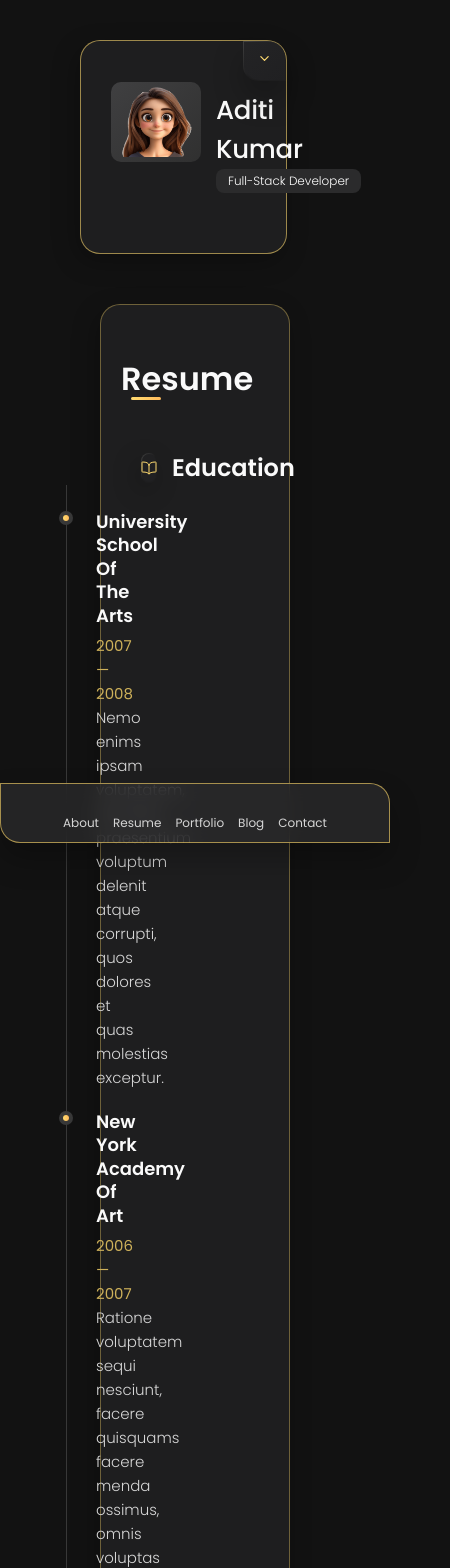
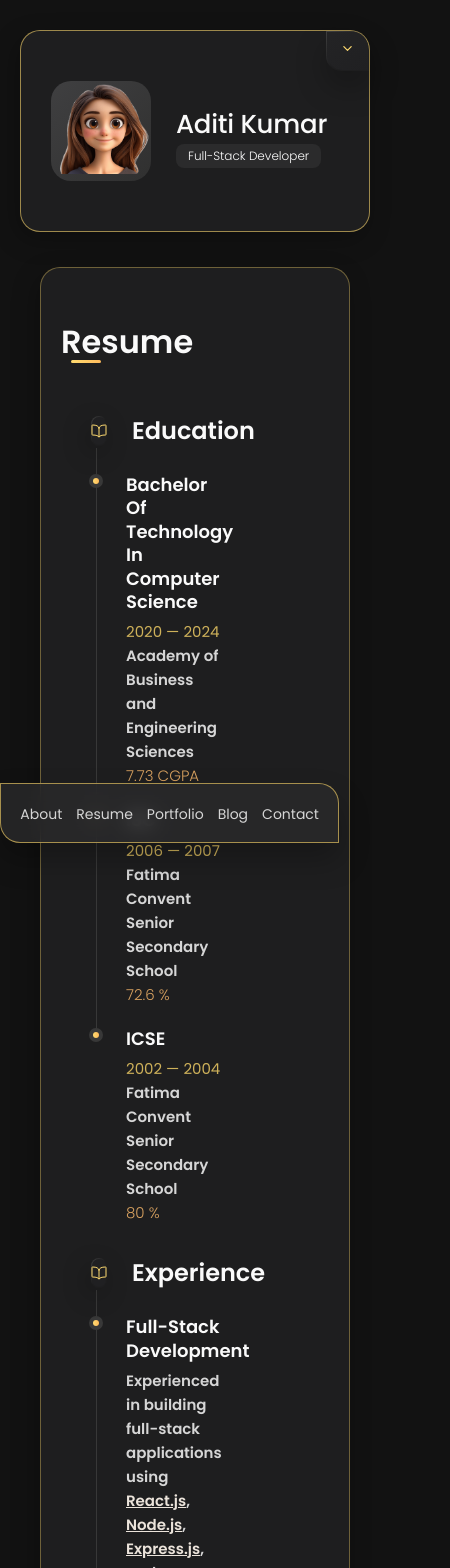
Before and after one commit to Aditi020/Portfol, a React (Vite) app: page /resume in a window 390 px wide. Shown: the top 1568 px of the page, 450 px wide, since content can reach past the window. Built offline with nearby package versions, Linux system fonts and the light colour scheme.

Commit message:
Different devices had responsive issue . its solved

```diff
--- a/src/Components/Resume.jsx
+++ b/src/Components/Resume.jsx
@@ -3,29 +3,64 @@ import '../Style/Resume.css';
 import { IoBookOutline } from 'react-icons/io5';
 
 const educationData = [
-    { title: 'University school of the arts', date: '2007 — 2008', description: 'Nemo enims ipsam voluptatem, blanditiis praesentium voluptum delenit atque corrupti, quos dolores et quas molestias exceptur.' },
-    { title: 'New york academy of art', date: '2006 — 2007', description: 'Ratione voluptatem sequi nesciunt, facere quisquams facere menda ossimus, omnis voluptas assumenda est omnis..' },
-    { title: 'High school of art and design', date: '2002 — 2004', description: 'Duis aute irure dolor in reprehenderit in voluptate, quila voluptas mag odit aut fugit, sed consequuntur magni dolores eos.' }
+    { title: 'Bachelor of Technology in Computer Science ', date: '2020 — 2024', description: 'Academy of Business and Engineering Sciences ', percent:"7.73 CGPA" },
+    { title: 'ISC', date: '2006 — 2007', description: 'Fatima Convent Senior Secondary School', percent: "72.6 %" },
+    { title: 'ICSE', date: '2002 — 2004', description: 'Fatima Convent Senior Secondary School', percent: "80 %" }
 ];
 
 const experienceData = [
-    { title: 'Creative director', date: '2015 — Present', description: 'Nemo enim ipsam voluptatem blanditiis praesentium voluptum delenit atque corrupti, quos dolores et qvuas molestias exceptur.' },
-    { title: 'Art director', date: '2013 — 2015', description: 'Nemo enims ipsam voluptatem, blanditiis praesentium voluptum delenit atque corrupti, quos dolores et quas molestias exceptur.' },
-    { title: 'Web designer', date: '2010 — 2013', description: 'Nemo enims ipsam voluptatem, blanditiis praesentium voluptum delenit atque corrupti, quos dolores et quas molestias exceptur.' }
+    {
+        title: 'Full-Stack Development',
+        description: [
+            'Experienced in building full-stack applications using ',
+            <u key="react" style={{color:"#ece4db"}} >React.js</u>, ', ',
+            <u key="node" style={{color:"#ece4db"}} >Node.js</u>, ', ',
+            <u key="express" style={{color:"#ece4db"}} >Express.js</u>, ', and ',
+            <u key="mongodb" style={{color:"#ece4db"}} >MongoDB</u>, ', focusing on creating responsive, dynamic interfaces and robust backend services.'
+        ]
+    },
+    {
+        title: 'Backend Development',
+        description: [
+            'Developed backend services using ',
+            <u key="springboot" style={{color:"#ece4db"}} >Spring Boot</u>, ', managing APIs, data storage, and handling backend logic to support frontend applications.'
+        ]
+    },
+    {
+        title: 'Authentication & Security',
+        description: [
+            'Implemented secure user authentication and authorization systems using ',
+            <u key="jwt" style={{color:"#ece4db"}} >JSON Web Tokens (JWT)</u>, ' and ',
+            <u key="bcrypt" style={{color:"#ece4db"}} >bcrypt</u>, ', ensuring strong data security practices.'
+        ]
+    },
+    {
+        title: 'Version Control',
+        description: [
+            'Proficient in using ',
+            <u key="git" style={{color:"#ece4db"}} >Git</u>, ' and ',
+            <u key="github" style={{color:"#ece4db"}} >GitHub</u>, ' for version control and team collaboration, contributing to open-source projects and managing repositories efficiently.'
+        ]
+    }
 ];
 
+
 const skillsData = [
-    { title: 'Web design', level: '80%' },
-    { title: 'Graphic design', level: '70%' },
-    { title: 'Branding', level: '90%' },
-    { title: 'WordPress', level: '50%' }
+    { title: 'Frontend Development:', level: '80%' },
+    { title: 'Backend Development', level: '70%' },
+    { title: 'Database Management', level: '60%' },
+    { title: 'Version Control ', level: '75%' },
+    { title: 'Responsive Design & UI/UX ', level: '75%' }
+
 ];
 
-const TimelineItem = ({ title, date, description }) => (
+const TimelineItem = ({ title, date, description , percent}) => (
     <li className="timeline-item">
         <h4 className="h4 timeline-item-title">{title}</h4>
         <span>{date}</span>
-        <p className="timeline-text">{description}</p>
+        <p className="timeline-text" style={{fontWeight:"Bold"}}>{description}</p>
+        <p className="timeline-text" style={{ color: "#d9a260" }}>{percent}</p>
+
     </li>
 );
 
--- a/src/Components/Sidebar.jsx
+++ b/src/Components/Sidebar.jsx
@@ -49,7 +49,7 @@ function ContactItem({ icon, title, value }) {
 
 function Sidebar() {
     const contacts = [
-        { icon: 'mail-outline', title: 'Email', value: 'AK24er@gmail.com' },
+        { icon: 'mail-outline', title: 'Email', value: 'AK.24er@gmail.com' },
         { icon: 'phone-portrait-outline', title: 'Phone', value: '+91 9910158592' },
         { icon: 'calendar-outline', title: 'Birthday', value: 'Febr 24, 2002' },
         { icon: 'location-outline', title: 'Location', value: 'Ghaziabad, Uttar Pradesh, India' },
@@ -85,10 +85,10 @@ function Sidebar() {
         <aside className={`sidebar ${isSmallScreen ? 'small-screen' : ''}`} >
             <div className="sidebar-info">
                 <figure className="avatar-box">
-                    <img src={Myavatar} alt="Richard hanrick" width="80" />
+                    <img src={Myavatar} alt="Aditi Kumar" width="100" />
                 </figure>
                 <div className="info-content">
-                    <h1 className="name" title="Richard hanrick">Aditi Kumar</h1>
+                    <h1 className="name" title="Aditi Kumar">Aditi Kumar</h1>
                     <p className="title">Full-Stack Developer</p>
                 </div>
                 {isSmallScreen && (
--- a/src/Layout.css
+++ b/src/Layout.css
@@ -72,12 +72,18 @@
     }
 
     .sidebar {
-        width: 100%;
+        width: 100% !important;
         /* Sidebar takes full width */
         margin-bottom: 20px;
+        margin-left: -10px !important;
+
         /* Space below the sidebar */
     }
 
+
+ .page-content{
+    margin: 0 -30px 0  -30px ;
+ }
 
     .navbar {
         position: fixed;
@@ -110,7 +116,7 @@
 
 @media (max-width: 1250px) and (min-width: 1164){
 .navbar {
-        position: relative;
+        position: fixed !important;
         /* Position from the top */
         /* margin-right: -6% ; */
         /* Position on the right */
@@ -144,25 +150,27 @@
     .layout {
         flex-direction: column;
         /* Stack layout vertically */
+        margin: 0 -60px ;
     }
 
     .sidebar {
         width: 100%;
         /* Sidebar takes full width */
         margin-bottom: 20px;
+        margin-top: 10px;
         /* Space below the sidebar */
     }
 
     .navbar {
-        position: fixed;
+        position: fixed !important;;
         /* Fixed position for the bottom */
-        bottom: 20px;
+        bottom: 20px ;
         /* 20px from the bottom of the viewport */
         left: 0;
         /* Align left */
         right: 0;
         /* Align right */
-        width: 100%;
+        width: 87%;
         /* Full width */
         text-align: center;
         /* Center text */
@@ -171,7 +179,10 @@
     }
 
     .page-content {
-        margin-top: 20px;
+        margin-top: 5px !important;
         /* Space above content */
     }
+    .page-content .navbar{
+        margin-top: -20px !important;
+    }
 }
--- a/src/Style/Navbar.css
+++ b/src/Style/Navbar.css
@@ -6,7 +6,7 @@
     position: absolute;
     /* bottom: 0; */
     /* top: 7.1% !important; */
-    right: 7.2% !important;
+    /* right: 7.2% ; */
     /* right: 0; */
         border: 0.4px solid hsla(45, 54%, 58%, 0.774) !important;
     width: max-content;
@@ -19,13 +19,20 @@
     padding-bottom: 1rem !important;
 }
 
+@media (max-width: 580px) {
+.navbar{
+        right: 7.2% !important;
+}
+
+}
+
 .navbar-list {
     display: flex;
     flex-wrap: wrap;
     justify-content: center;
     align-items: center;
     padding: 0 10px;
-
+    margin-bottom: 10px !important;
 }
 
 .navbar-link {
@@ -52,4 +59,28 @@
   #RESPONSIVE
 \*-----------------------------------*/
 
-/*
+
+@media (max-width: 580px) {
+    .navbar{
+    padding-right:2[x] !important;
+    }
+.navbar-list {
+        display: flex;
+        flex-wrap: wrap;
+        justify-content: center;
+        align-items: center;
+        /* padding: 0 10px !important; */
+        padding-bottom: 10px !important;
+/* margin-left: -30px; */
+    }
+.navbar-link {
+    color: var(--light-gray);
+    font-size: 14px;
+    margin-top: -10px;
+    padding: 20px 7px;
+    transition: color var(--transition-1);
+    background: none;
+    border: 0;
+    /* outline: none; */
+    /* box-shadow: none; */
+}}
--- a/src/Style/Resume.css
+++ b/src/Style/Resume.css
@@ -221,15 +221,32 @@
   	 */
 
     .timeline-text {
+    color: #d9a260;
         max-width: 700px;
-    }
+    };
 
 }
 
 @media(max-width:768px) {
 
  .timeline {
-     margin-left: -150px;
+     left: -70px;
+
  }
+ .timeline .h3{
+    margin-left: -70px;
+    }
+    .timeline-list{
+        margin-right: -35px;
+        margin-bottom: 30px;
+    }
+.timeline .icon-box{
+    left: -80px;
+}
+
+.skill{
+margin-top: 30px;
+padding-bottom: 40px;
 
 }
+}
--- a/src/Style/Sidebar.css
+++ b/src/Style/Sidebar.css
@@ -377,8 +377,16 @@ article {
              max-width: 90%;
              /* margin-left: -50px; */
          }
+                .avatar-box img {
+                    /* width: 80px; */
+                    width: 80px;
+                    /* Set the width of the image */
+                    margin-left: -10px;
+                    /* Adjust the left margin */
+                    margin-top: 2px;
+                }
+}
 
-}
 
 @media(max-width: 767px) {
 .info_more-btn {
@@ -390,15 +398,33 @@ article {
     }
         .sidebar-info {
             max-height: max-content;
-            margin-bottom: 30px;
+            margin-bottom: 10px;
             /* margin-left: 10px; */
             /* padding-right: -40px; */
         }
          .sidebar{
-            max-width: 90%;
+            max-width: 100%;
             /* margin-left: -50px; */
          }
+         .sidebar .avatar-box{
+            /* margin-top: 20px; */
+            margin-right: 10px;
+            width: 100px;
+                /* Set the width */
+                height: 100px;
+         }
 
+                                  .avatar-box img {
+                                      /* width: 80px; */
+                                      width: 105px !important;
+                                      /* Set the width of the image */
+                                      margin-left: -4px !important;
+                                      /* Adjust the left margin */
+                                      margin-top: 2px !important;
+                                  }
+         .sidebar .info-content {
+        margin-top: -20px;
+        }
 }
 
 /**
@@ -432,9 +458,26 @@ article {
         left: -90px;
     }
      */
-}
+     .sidebar .name{
+        margin-top: 40px;
+     }
+          .avatar-box {
+              background: var(--bg-gradient-onyx);
+            margin-top: 20px !important;
+            margin-bottom: 10px !important;
+            border-radius: 20px;
+          }
 
 
+         .sidebar .avatar-box img {
+             width: 102px !important;
+             /* Set the width of the image */
+             margin-left: -5px;
+             /* Adjust the left margin */
+             margin-top: -2px !important;
+
+         }
+}
 
 
 /**
@@ -499,7 +542,12 @@ article {
         margin-bottom: 0;
         padding-top: 30px !important;
         z-index: 1;
+
     }
+/*
+    .sidebar .info-content{
+        padding-left: 10px !important;
+    } */
 
     /*
     .sidebar.active{
```
